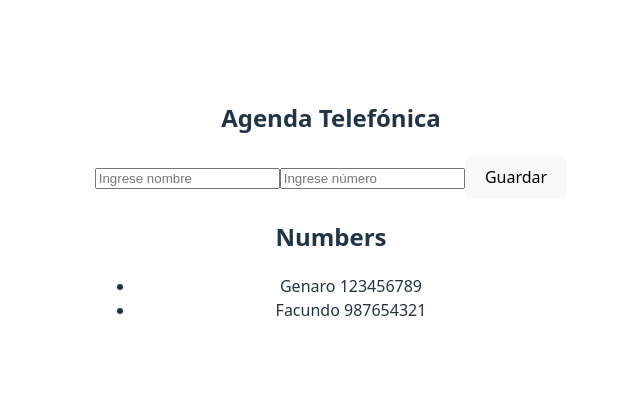
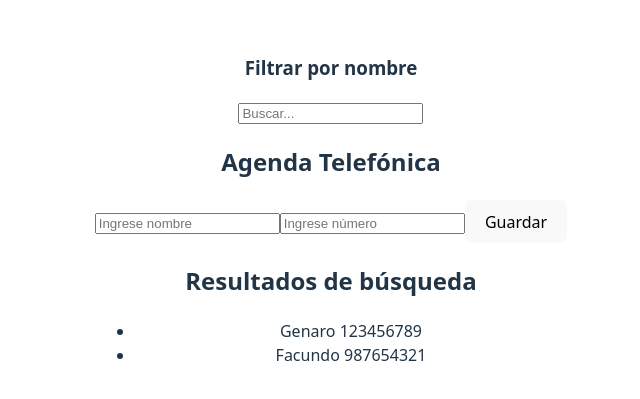
Before and after one commit to valencarriz0/Desarrollo-Web-FSO, a React (Vite) app in the folder part2/Agenda/: page / in a window 1280 px wide. Shown: the part 191-590 px from the top of the page, without its empty margins (309-949 px from the left). Built offline with nearby package versions, Linux system fonts and the light colour scheme.

Commit message:
ejercicio 2.9

```diff
--- a/part2/Agenda/src/App.jsx
+++ b/part2/Agenda/src/App.jsx
@@ -5,6 +5,7 @@ function App() {
   const [persons, setPersons] = useState([{name:"Genaro", number: "123456789"},{name: "Facundo", number: "987654321"}])
   const [newName, setNewName]= useState ('')
   const [newNumber, setNewNumber]= useState ('')
+  const [searchTerm, setSearchTerm] = useState('');
 
   const addNumber = (event) => {
     event.preventDefault()
@@ -40,17 +41,26 @@ function App() {
     console.log(event.target.value)
     setNewNumber(event.target.value)
   }
+  const handleSearch = (event) => {
+    setSearchTerm(event.target.value)
+  }
+
+  const filteredItems = persons.filter(item =>
+    item.name.toLowerCase().includes(searchTerm.toLowerCase())
+  );
 
   return (
       <div>
+        <h3>Filtrar por nombre</h3>
+        <input type="text" placeholder="Buscar..." onChange={handleSearch}/>
         <h2>Agenda Telefónica</h2>
         <form onSubmit={addNumber}>
           <input value={newName} placeholder='Ingrese nombre' onChange={handleNameChange}/>
           <input value={newNumber} placeholder='Ingrese número' onChange={handleNumberChange}/>
           <button type="submit">Guardar</button>
         </form>
-        <h2>Numbers</h2>
-        <ul>{persons.map((person)=> <li key={person.id}>{person.name} {person.number}</li> )}</ul>
+        <h2>Resultados de búsqueda</h2>
+        <ul>{filteredItems.map((person) => <li key={person.id}>{person.name} {person.number}</li>)}</ul>
       </div>
   )
 }
```
